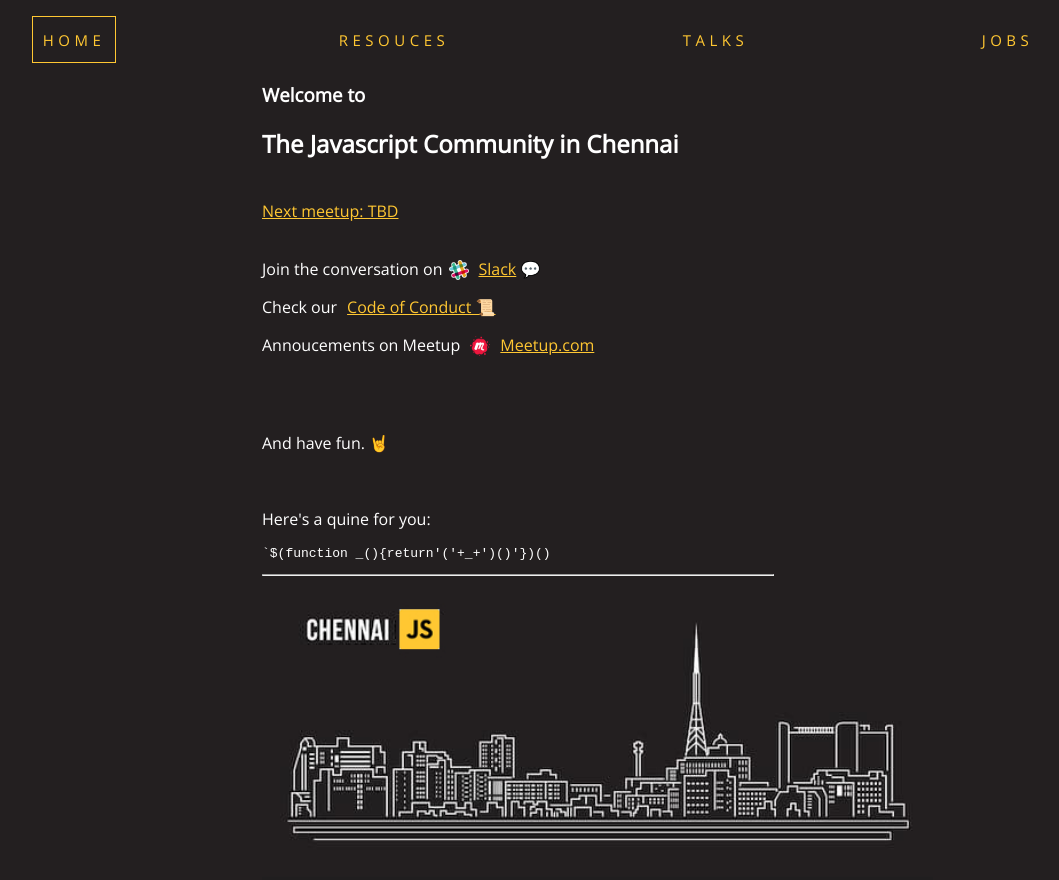
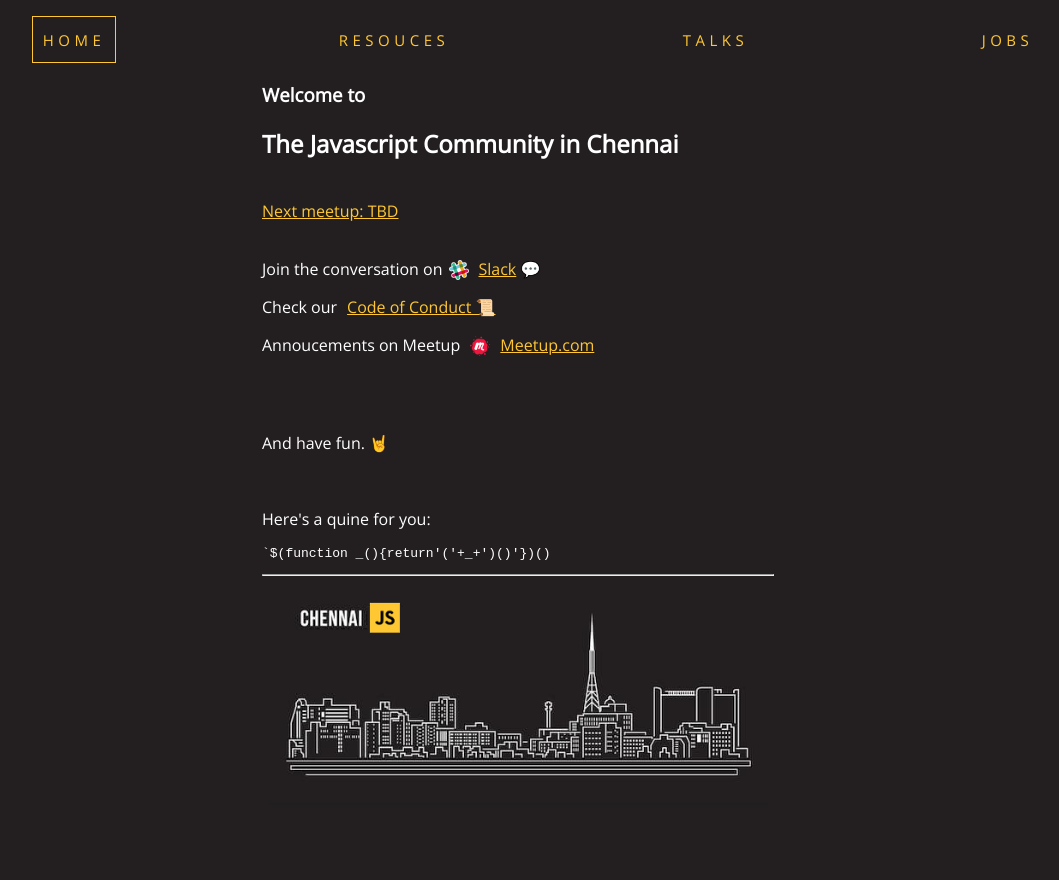
Before and after one commit to chennai-js/chennai-js.github.io, a React app: page / in a window 1280 px wide. Shown: the top 880 px of the page, without its empty margins (122-1181 px from the left). After the commit the page ends 813 px from the top, so only its background shows below. Built offline with nearby package versions, Linux system fonts and the light colour scheme.

Commit message:
Changing width of image in percentage

```diff
--- a/src/index.css
+++ b/src/index.css
@@ -57,7 +57,7 @@ nav > ul > li > a:hover {
 }
 
 .home > img:last-child {
-  width: 671px;
+  width: 98%;
   margin: auto;
   display: block;
 }
```
